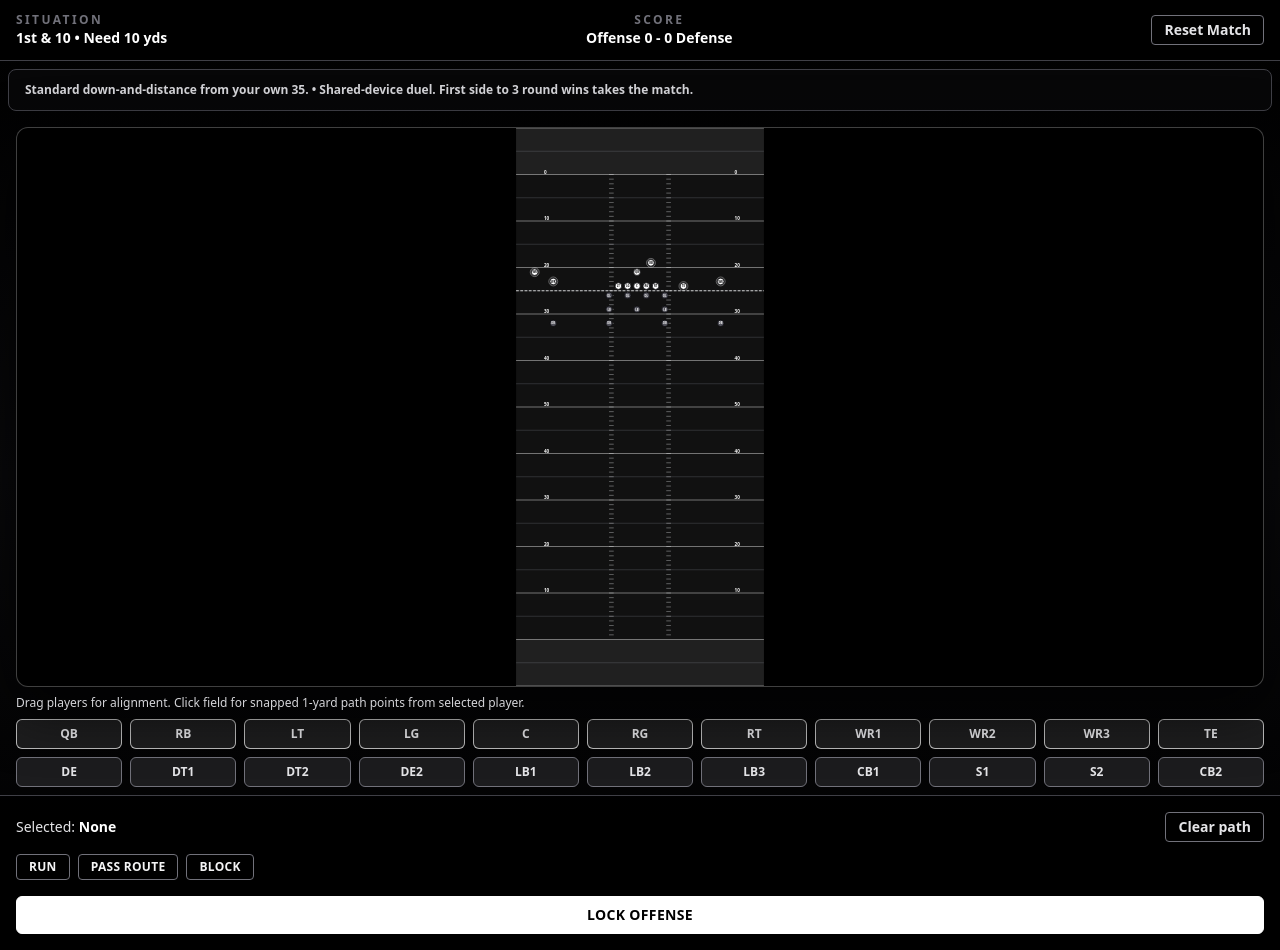
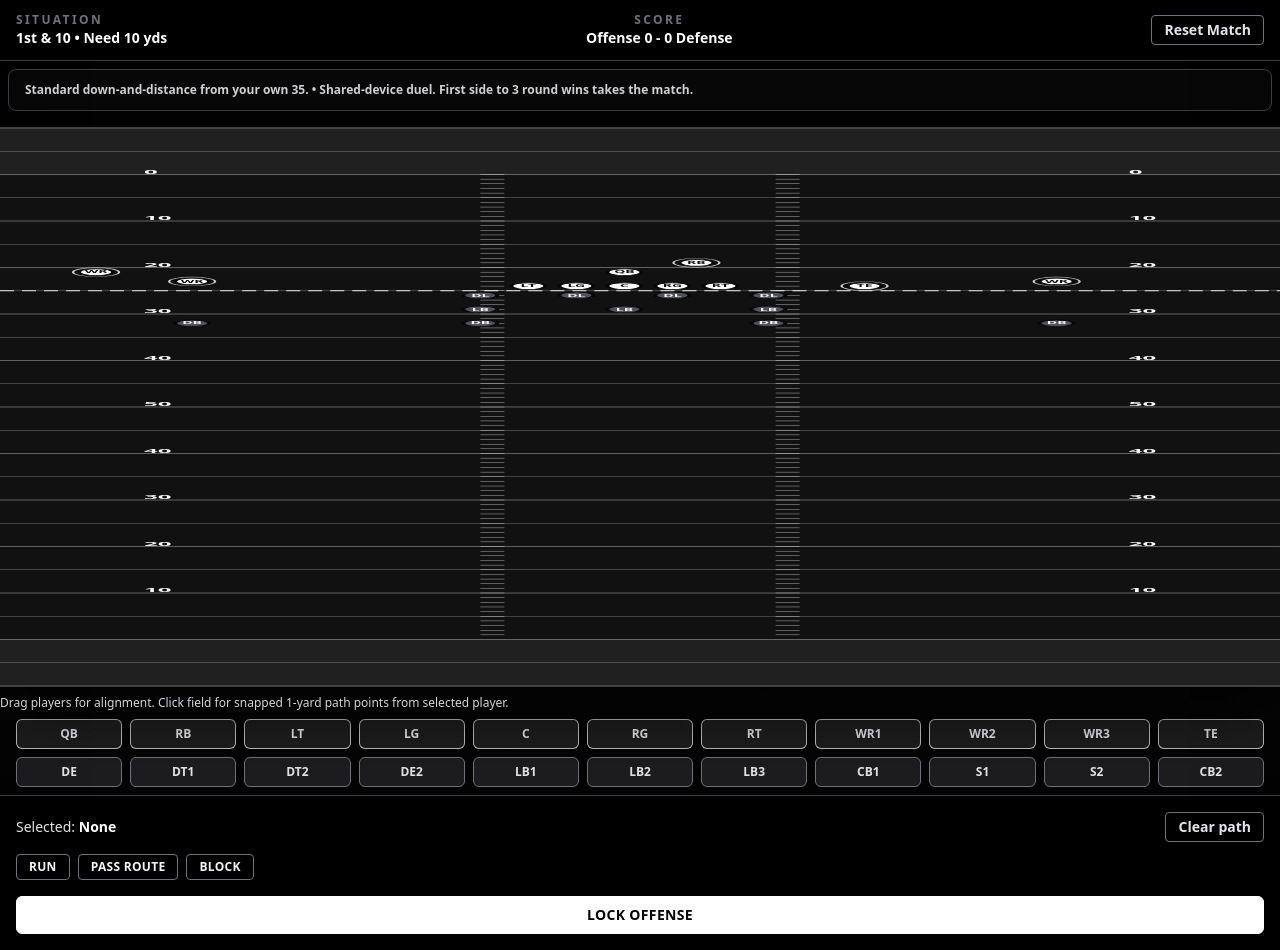
Before and after one commit to slytwork/whiteboard, a Next.js app: page / in a window 1280 px wide. Built offline with nearby package versions, Linux system fonts and the light colour scheme.

Commit message:
Fix player interaction regression and force full-viewport field width

```diff
--- a/src/components/Field.tsx
+++ b/src/components/Field.tsx
@@ -25,11 +25,22 @@ type FieldProps = {
 const toSvg = (point: Point) => ({ x: yardsToPx(point.x), y: yardsToPx(point.y) });
 
 const getSnappedPointFromPointer = (svg: SVGSVGElement, clientX: number, clientY: number): Point => {
-  const pt = svg.createSVGPoint();
-  pt.x = clientX;
-  pt.y = clientY;
-  const transformed = pt.matrixTransform(svg.getScreenCTM()?.inverse());
-  return snapPointToYard({ x: transformed.x / YARD_TO_PX, y: transformed.y / YARD_TO_PX });
+  const ctm = svg.getScreenCTM();
+  if (ctm) {
+    const pt = svg.createSVGPoint();
+    pt.x = clientX;
+    pt.y = clientY;
+    const transformed = pt.matrixTransform(ctm.inverse());
+    return snapPointToYard({ x: transformed.x / YARD_TO_PX, y: transformed.y / YARD_TO_PX });
+  }
+
+  const rect = svg.getBoundingClientRect();
+  const relativeX = (clientX - rect.left) / rect.width;
+  const relativeY = (clientY - rect.top) / rect.height;
+  return snapPointToYard({
+    x: relativeX * (FIELD_WIDTH_PX / YARD_TO_PX),
+    y: relativeY * (FIELD_LENGTH_PX / YARD_TO_PX)
+  });
 };
 
 export function Field({
@@ -50,11 +61,11 @@ export function Field({
   };
 
   return (
-    <div className="relative w-full px-2 py-2">
+    <div className="relative left-1/2 w-screen -translate-x-1/2 px-0 py-2">
       <svg
         viewBox={`0 0 ${FIELD_WIDTH_PX} ${FIELD_LENGTH_PX}`}
-        preserveAspectRatio="xMidYMid meet"
-        className="h-[calc(100vh-270px)] min-h-[560px] w-full rounded-xl border border-white/25 bg-black shadow-[0_20px_60px_rgba(0,0,0,0.7)]"
+        preserveAspectRatio="none"
+        className="h-[calc(100vh-250px)] min-h-[560px] w-screen rounded-none border-y border-white/25 bg-black shadow-[0_20px_60px_rgba(0,0,0,0.7)]"
         onPointerDown={handleFieldClick}
       >
         <rect x={0} y={0} width={FIELD_WIDTH_PX} height={FIELD_LENGTH_PX} fill="#111111" />
```
